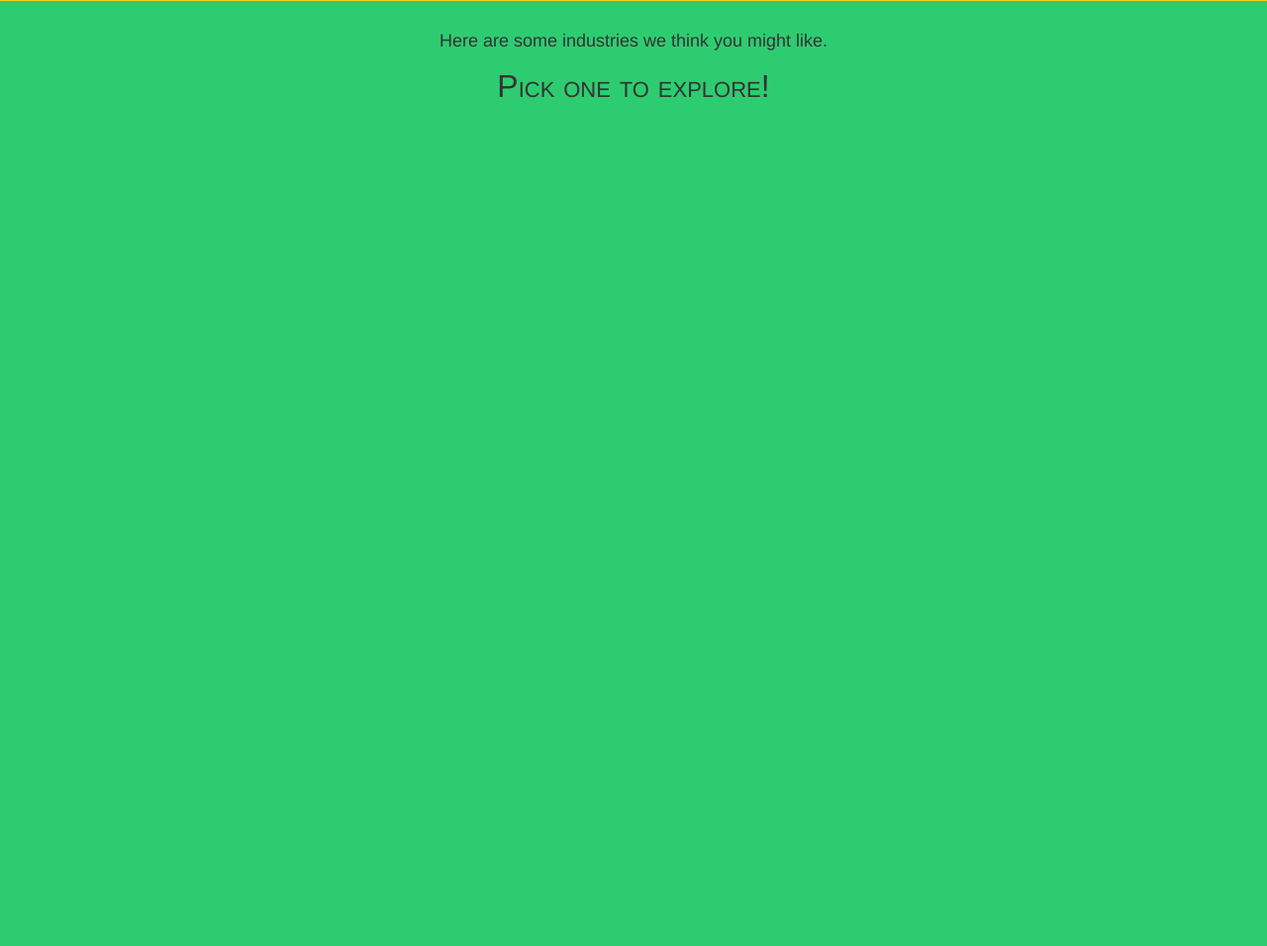
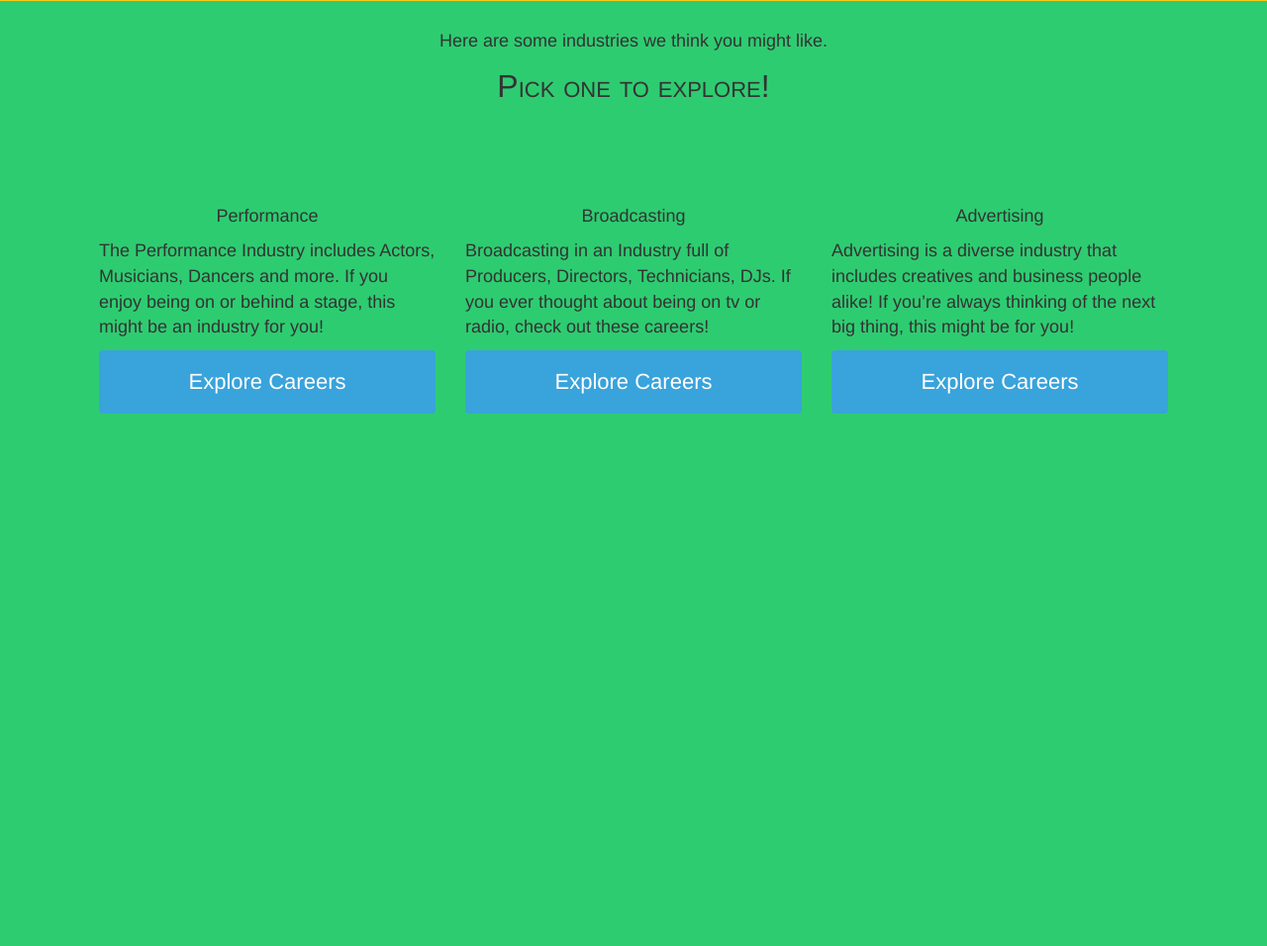
Before and after one commit to working-title/whats-next, a Django app: page / in a window 1280 px wide. Shown: the part 1963-2919 px from the top of the page at 99% size. Run offline with Django 3.2, Linux system fonts and the light colour scheme; parts of the project's set-up code (start-up, migrations or seed data) failed here and were passed over; some libraries are stand-ins or nearby versions.

Commit message:
Add placeholder industry divs, style explore buttons

```diff
--- a/pathways/static/pathways/css/main.css
+++ b/pathways/static/pathways/css/main.css
@@ -22,6 +22,14 @@ p {
 .page-container {
 	width: 80%;
 	margin: 0 auto;
+}
+
+a {
+	text-decoration: none;
+}
+
+a:hover {
+	text-decoration: none;
 }
 
 /*========CLEARFIX==========*/
@@ -86,6 +94,7 @@ p {
 /*========BUTTONS==========*/
 
 .btn-start {
+	color: #fff;
 	background-color: #90cd00;
 	padding-top: 0.7em;
 	padding-bottom: 0.7em;
@@ -112,6 +121,20 @@ p {
 .btn-blue:hover {
 	background-color: #2074aa;
 	border-color: #185881;
+	color: #fff;
+}
+
+.btn-explore {
+	color: #fff;
+	background-color: #39a3db;
+	padding-top: 0.7em;
+	padding-bottom: 0.7em;
+	font-size: 22px;
+}
+
+.btn-explore:hover {
+	background-color: #f64747;
+	border-color: #ca2727;
 	color: #fff;
 }
 
--- a/pathways/templates/pathways/index.html
+++ b/pathways/templates/pathways/index.html
@@ -86,10 +86,38 @@
 </div> <!-- ======================= END TAGS ======================= -->
 
 <div id="screen-industry" class="fill-screen"> <!-- ======================= INDUSTRY ======================= -->
-	<div class="row text-center">
+	<div class="row">
 		<div class="container">
-			<p>Here are some industries we think you might like.<p>
-			<p class="lead">Pick one to explore!</p>
+			<p class="text-center">Here are some industries we think you might like.<p>
+			<p class="lead text-center">Pick one to explore!</p>
+
+			<div class="col-xs-12">
+				<div class="col-sm-4 industry-suggestion">
+					<p class="text-center">Performance</p>
+					<p>The Performance Industry includes Actors, Musicians, Dancers and more. If you enjoy being on or behind a stage, this might be an industry for you!</p>
+					<a href="{% url 'pathways:subjects' %}#industry">
+						<button class="btn btn-block btn-explore">
+		                	Explore Careers
+		            	</button>
+		            </a>
+				</div>
+				<div class="col-sm-4 industry-suggestion">
+					<p class="text-center">Broadcasting</p>
+					<p>Broadcasting in an Industry full of Producers, Directors, Technicians, DJs. If you ever thought about being on tv or radio, check out these careers!</p>
+					<button class="btn btn-block btn-explore"
+						data-scrollto="subjects#industry">
+		                Explore Careers
+		            </button>
+				</div>
+				<div class="col-sm-4 industry-suggestion">
+					<p class="text-center">Advertising</p>
+					<p>Advertising is a diverse industry that includes creatives and business people alike! If you’re always thinking of the next big thing, this might be for you!</p>
+					<button class="btn btn-block btn-explore"
+						data-scrollto="subjects#industry">
+		                Explore Careers
+		            </button>
+				</div>
+			</div>
 		</div>
 	</div>
 </div> <!-- ======================= END INDUSTRY ======================= -->
--- a/whats_next/urls.py
+++ b/whats_next/urls.py
@@ -17,7 +17,7 @@ from django.conf.urls import include, url
 from django.contrib import admin
 
 urlpatterns = [
-    url(r'^', include('pathways.urls')),
+    url(r'^', include('pathways.urls', namespace='pathways')),
     url(r'^admin/', include(admin.site.urls)),
     url(r'^api/', include('api.urls')),
     url(r'^api-auth/', include('rest_framework.urls', namespace='rest_framework'))
```
